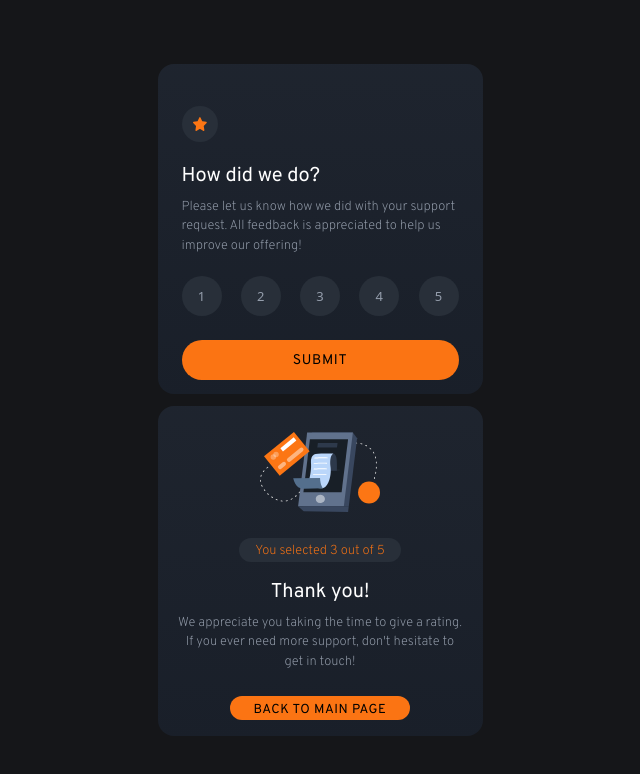
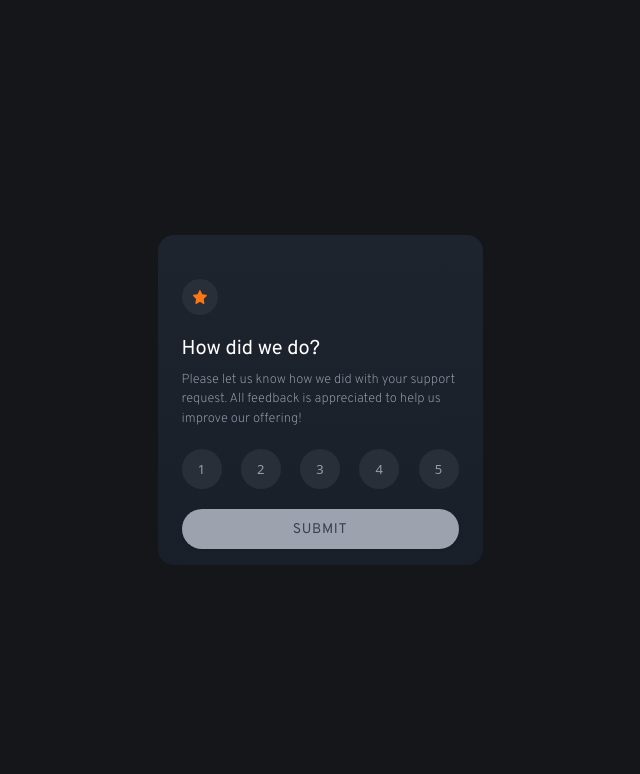
Before and after one commit to ejaay-dev/interactive-rating-component, a React (Vite) app: page / in a window 1280 px wide. Shown: the top 774 px of the page, without its empty margins (320-960 px from the left). Built offline with nearby package versions, Linux system fonts and the light colour scheme.

Commit message:
Seventh commit Added conditional logic statement upon selecting and submitting rating Implemented typescript interface for type safety Revision on some uitility classes in Rating.tsx file

```diff
--- a/src/App.tsx
+++ b/src/App.tsx
@@ -1,14 +1,47 @@
-// import { useState } from "react"
+import { useState } from "react"
 import Rating from "./components/Rating"
 import SuccessMessage from "./components/SuccessMessage"
+
 function App() {
-  // const [showConfirmation, setShowConfirmation] = useState(false)
+  const ratings = [1, 2, 3, 4, 5]
+  const [selectRating, setSelectedRating] = useState(0)
+  const [showConfirmation, setShowConfirmation] = useState(false)
+
+  const handleSelectRating = (rating: number) => {
+    console.log("Selected rating is " + rating)
+    setSelectedRating(rating)
+  }
+
+  const handleSubmitRating = () => {
+    if (selectRating !== 0) {
+      console.log("Submitted Rating is " + selectRating)
+      setShowConfirmation(true)
+    } else {
+      console.log("Please select from the ratings above!")
+    }
+  }
+
+  const handleBackBtn = () => {
+    setShowConfirmation(false)
+    setSelectedRating(0)
+  }
+
   return (
     <>
       <section>
         <div className="flex flex-col items-center justify-center h-screen gap-3 bg-very-dark-blue">
-          <Rating />
-          <SuccessMessage />
+          {showConfirmation ? (
+            <SuccessMessage
+              onClose={handleBackBtn}
+              selectedRating={selectRating}
+            />
+          ) : (
+            <Rating
+              ratings={ratings}
+              onSelectRating={handleSelectRating}
+              onSubmitRating={handleSubmitRating}
+            />
+          )}
         </div>
         <div></div>
       </section>
--- a/src/components/Rating.tsx
+++ b/src/components/Rating.tsx
@@ -1,11 +1,24 @@
 import { useState } from "react"
 
-const Rating = () => {
+interface RatingProps {
+  ratings: number[]
+  onSelectRating: (rating: number) => void
+  onSubmitRating: () => void
+}
+
+const Rating = ({ ratings, onSelectRating, onSubmitRating }: RatingProps) => {
   // Array for the rating values
-  const ratings = [1, 2, 3, 4, 5]
 
   // useState hook was used for the selected rating index
   const [selectedRatingIndex, setSelectedRatingIndex] = useState(-1)
+
+  // Condition to check if there is a rating selected to enable the submit button
+  const isClickable = selectedRatingIndex !== -1
+
+  // Set the button background color and status based on selection
+  const btnStatus = isClickable
+    ? "bg-custom-orange hover:bg-custom-white text-black cursor-pointer"
+    : "bg-gray-400 cursor-not-allowed text-gray-700"
 
   return (
     <div className="flex flex-col justify-center w-[325px] h-[330px] bg-gradient-to-b from-grayish-blue to-dark-blue px-6 pt-4 rounded-2xl">
@@ -32,7 +45,7 @@ const Rating = () => {
 
       {/* Refactored code to eliminate the repetitive classes names and conditional logic.
       Extracted the common classes and making conditional logic more readable */}
-      <div className="flex items-center justify-between mb-6">
+      <div className="flex items-center justify-between mb-5">
         {ratings.map((rating, index) => {
           // Check if this rating is selected
           const isSelected = selectedRatingIndex === index
@@ -52,15 +65,21 @@ const Rating = () => {
             <div
               className={`flex justify-center items-center w-10 h-10 rounded-full group cursor-pointer ${bgColor}`}
               key={rating}
-              onClick={() => setSelectedRatingIndex(index)}
+              onClick={() => {
+                setSelectedRatingIndex(index)
+                onSelectRating(rating)
+              }}
             >
               <p className={`text-[13px] ${textColor}`}>{rating}</p>
             </div>
           )
         })}
       </div>
-      <div className="flex items-center justify-center cursor-pointer rounded-3xl bg-custom-orange hover:bg-custom-white">
-        <button className="w-full h-10 text-[14px] text-black font-normal  font-overpass uppercase tracking-wider">
+      <div className="flex items-center justify-center">
+        <button
+          className={`${btnStatus} shadow rounded-3xl w-full h-10 text-[14px] font-normal font-overpass tracking-wider uppercase`}
+          onClick={onSubmitRating}
+        >
           submit
         </button>
       </div>
--- a/src/components/SuccessMessage.tsx
+++ b/src/components/SuccessMessage.tsx
@@ -1,4 +1,9 @@
-const SuccessMessage = () => {
+interface SuccessProps {
+  onClose: () => void
+  selectedRating: number
+}
+
+const SuccessMessage = ({ onClose, selectedRating }: SuccessProps) => {
   return (
     <div className="flex flex-col justify-center w-[325px] h-[330px] rounded-2xl bg-gradient-to-b from-grayish-blue to-dark-blue">
       <div className="flex justify-center w-full h-[100px]">
@@ -13,7 +18,7 @@ const SuccessMessage = () => {
       <div className="flex justify-center mt-4">
         <div className="flex items-center justify-center px-4 rounded-full bg-dark-gray">
           <p className="text-[13px] font-extralight font-overpass text-custom-orange pt-1">
-            You selected 3 out of 5
+            You selected {selectedRating} out of 5
           </p>
         </div>
       </div>
@@ -34,7 +39,10 @@ const SuccessMessage = () => {
       </div>
       <div className="flex justify-center mt-6">
         <div className="flex items-center justify-center cursor-pointer rounded-3xl bg-custom-orange hover:bg-custom-white">
-          <button className="h-6 px-6 py-2 font-normal text-[13px] text-black uppercase tracking-wider font-overpass leading-none">
+          <button
+            className="h-6 px-6 py-2 font-normal text-[13px] text-black uppercase tracking-wider font-overpass leading-none"
+            onClick={onClose}
+          >
             back to main page
           </button>
         </div>
```
